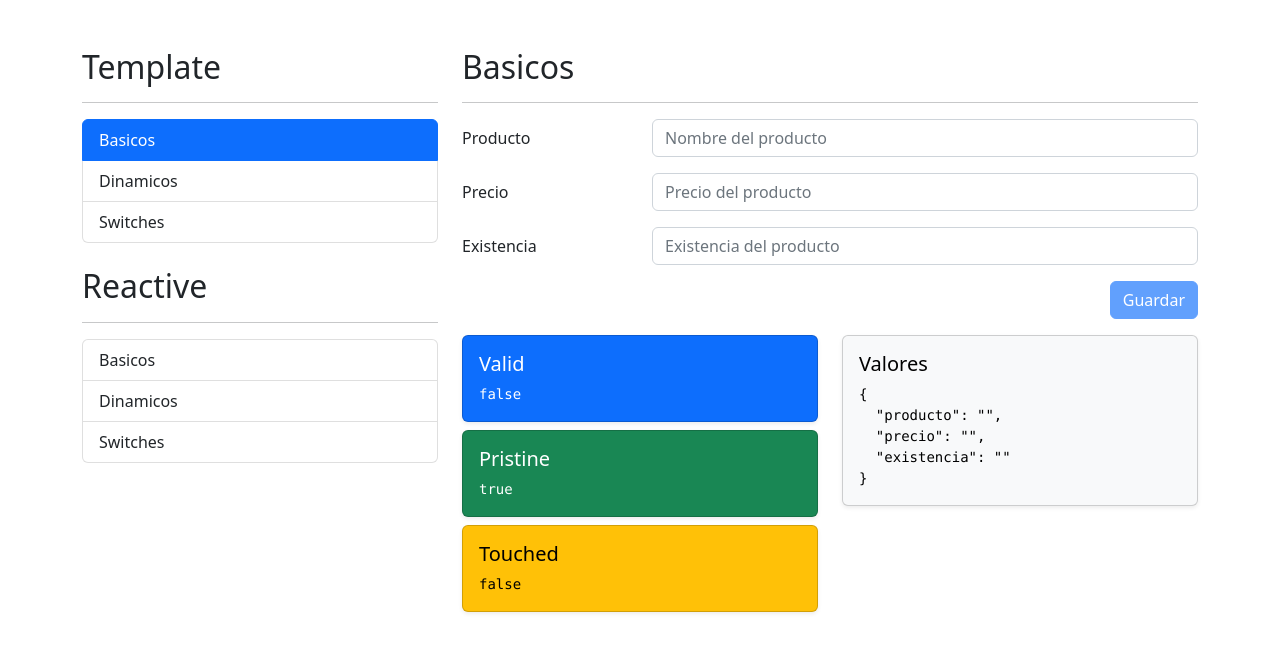
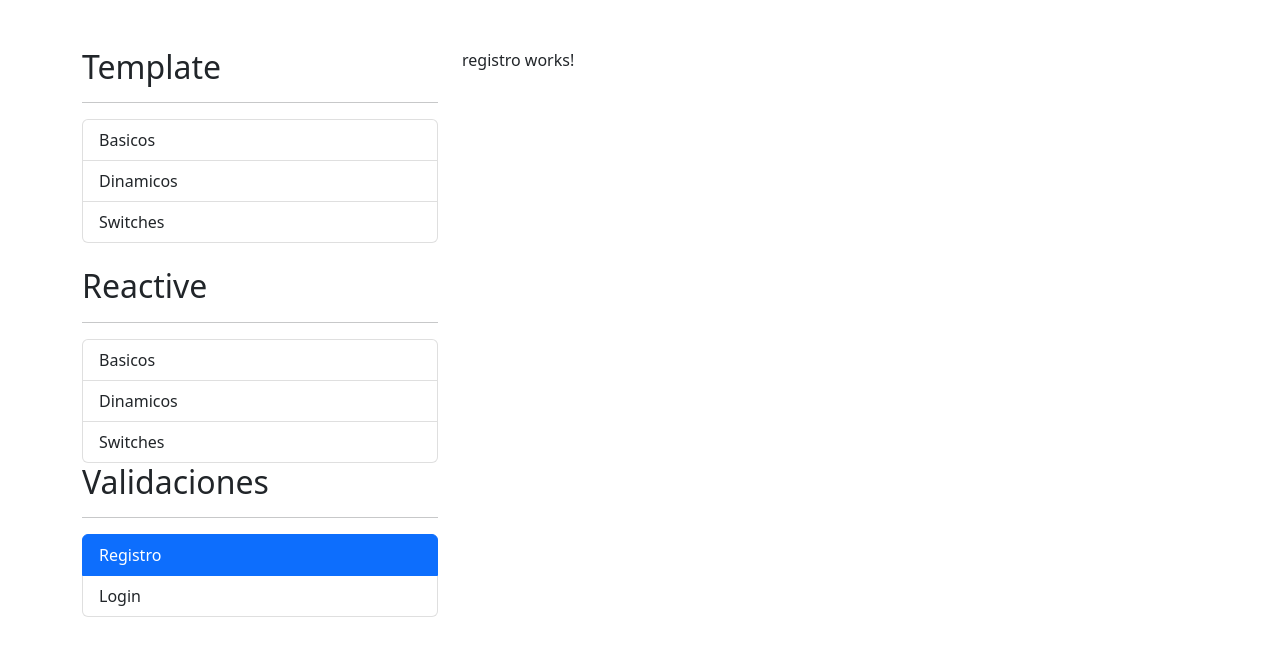
Before and after one commit to PterPmnta/forms, an Angular app: page /auth/registro in a window 1280 px wide. Before the commit this address led to /template/basicos. Shown: the top 656 px of the page. Built offline with nearby package versions, Linux system fonts and the light colour scheme.

Commit message:
Clase 266, 267 - Config auth module and routes

```diff
--- a/src/app/app-routing.module.ts
+++ b/src/app/app-routing.module.ts
@@ -13,6 +13,10 @@
       import('./reactive/reactive.module').then((m) => m.ReactiveModule),
   },
   {
+    path: 'auth',
+    loadChildren: () => import('./auth/auth.module').then((m) => m.AuthModule),
+  },
+  {
     path: '**',
     redirectTo: 'template',
   },
--- /dev/null
+++ b/src/app/auth/pages/login/login.component.html
@@ -0,0 +1 @@
+<p>login works!</p>
--- /dev/null
+++ b/src/app/auth/pages/login/login.component.ts
@@ -0,0 +1,16 @@
+import { Component, OnInit } from '@angular/core';
+
+@Component({
+  selector: 'app-login',
+  templateUrl: './login.component.html',
+  styles: [
+  ]
+})
+export class LoginComponent implements OnInit {
+
+  constructor() { }
+
+  ngOnInit(): void {
+  }
+
+}
--- /dev/null
+++ b/src/app/auth/pages/registro/registro.component.html
@@ -0,0 +1 @@
+<p>registro works!</p>
--- /dev/null
+++ b/src/app/auth/pages/registro/registro.component.ts
@@ -0,0 +1,16 @@
+import { Component, OnInit } from '@angular/core';
+
+@Component({
+  selector: 'app-registro',
+  templateUrl: './registro.component.html',
+  styles: [
+  ]
+})
+export class RegistroComponent implements OnInit {
+
+  constructor() { }
+
+  ngOnInit(): void {
+  }
+
+}
--- a/src/app/shared/sidemenu/sidemenu.component.html
+++ b/src/app/shared/sidemenu/sidemenu.component.html
@@ -1,25 +1,43 @@
 <h2>Template</h2>
-<hr>
+<hr />
 
 <ul class="list-group">
-  <li *ngFor="let menu of templateMenu"
-        class="list-group-item"
-        [routerLink]="[menu.ruta]"
-        routerLinkActive="active">
-    {{menu.texto}}
+  <li
+    *ngFor="let menu of templateMenu"
+    class="list-group-item"
+    [routerLink]="[menu.ruta]"
+    routerLinkActive="active"
+  >
+    {{ menu.texto }}
   </li>
 </ul>
 
-<br>
+<br />
 
 <h2>Reactive</h2>
-<hr>
+<hr />
 
 <ul class="list-group">
-  <li *ngFor="let menu of reactiveMenu"
-        class="list-group-item"
-        [routerLink]="[menu.ruta]"
-        routerLinkActive="active">
-    {{menu.texto}}
+  <li
+    *ngFor="let menu of reactiveMenu"
+    class="list-group-item"
+    [routerLink]="[menu.ruta]"
+    routerLinkActive="active"
+  >
+    {{ menu.texto }}
   </li>
 </ul>
+
+<h2>Validaciones</h2>
+<hr />
+
+<ul class="list-group">
+  <li
+    *ngFor="let menu of authMenu"
+    class="list-group-item"
+    [routerLink]="[menu.ruta]"
+    routerLinkActive="active"
+  >
+    {{ menu.texto }}
+  </li>
+</ul>
--- a/src/app/shared/sidemenu/sidemenu.component.ts
+++ b/src/app/shared/sidemenu/sidemenu.component.ts
@@ -11,7 +11,7 @@
   styles: [
     `
       li {
-        cursor: pointer;
+        cursor: default;
       }
     `,
   ],
@@ -46,4 +46,15 @@
       ruta: './reactive/switches',
     },
   ];
+
+  authMenu: MenuItem[] = [
+    {
+      texto: 'Registro',
+      ruta: './auth/registro',
+    },
+    {
+      texto: 'Login',
+      ruta: './auth/login',
+    },
+  ];
 }
```
Also changed, not shown: src/app/auth/auth-routing.module.ts (added, +30 -0 lines), src/app/auth/auth.module.ts (added, +15 -0 lines).
